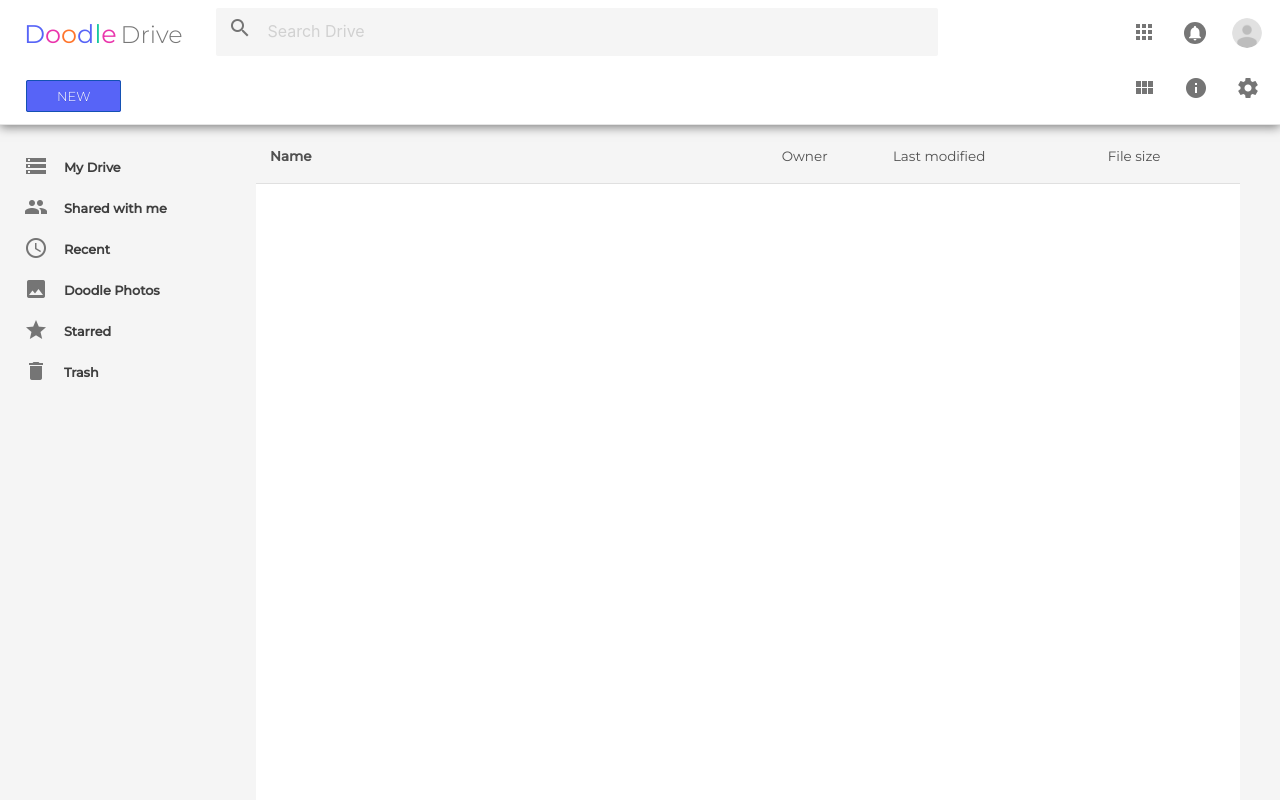
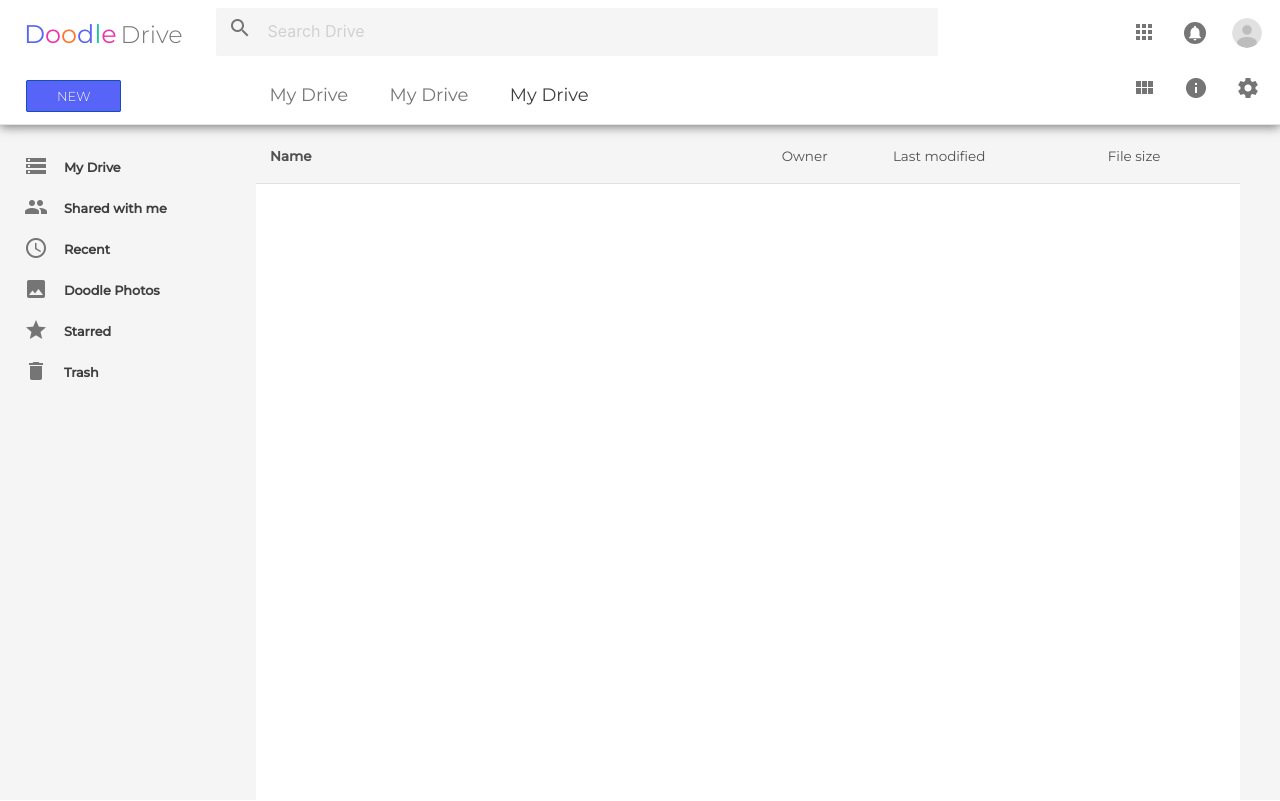
Before and after one commit to cosmicbuffalo/drive, a Django app: template apps/main/templates/main/home.html in a window 1280 px wide. Run offline with Django 3.2, Linux system fonts and the light colour scheme; the template is opened without the code that fills it, so the values that code supplies are empty; parts of the project's set-up code (start-up, migrations or seed data) failed here and were passed over; some libraries are stand-ins or nearby versions.

Commit message:
started working on breadcrumbs

```diff
--- a/apps/main/static/main/css/home_styles.css
+++ b/apps/main/static/main/css/home_styles.css
@@ -261,12 +261,20 @@ div.top-bottom-spacer{
   border-radius: 50%;
 }
 
-#path-menu-div{
+#breadcrumb-div{
+
   max-width: 556px;
-  max-width: 309px;
-  border: 1px dotted black;
+  min-width: 309px;
+  /*border: 1px dotted black;*/
   /*float: right;*/
-  margin-left: 180px;
+  margin-left: 144px;
+  padding-top: 14px;
+}
+.breadcrumb{
+  color: #757575 !important;
+}
+.breadcrumb:last-child{
+  color:#3f3f3f !important;
 }
 
 #main{
--- a/apps/main/templates/main/home.html
+++ b/apps/main/templates/main/home.html
@@ -112,9 +112,11 @@
             <div class="top-bottom-spacer"></div>
           </ul>
         </div>
-        <!-- <div class="top-bar-item" id="path-menu-div">
-
-        </div> -->
+        <div class="top-bar-item" id="breadcrumb-div">
+          <a class="breadcrumb" href="#">My Drive</a>
+          <a class="breadcrumb" href="#">My Drive</a>
+          <a class="breadcrumb" href="#">My Drive</a>
+        </div>
         <div id="tool-bar-controls" static-url="{% static 'main/img/icons' %}" class="top-bar-item">
           <div id="selection-tools">
             <img id="link-icon" class="icon hover-circle" src="{% static 'main/img/icons/grey/insert_link.png' %}" onmouseover="this.src='{% static 'main/img/icons/black/insert_link.png' %}'" onmouseout="this.src='{% static 'main/img/icons/grey/insert_link.png' %}'" file-name="insert_link.png" alt="Get shareable link">
```
Also changed, not shown: apps/main/static/main/img/icons/grey/breadcrumb_arrow.png (added).
